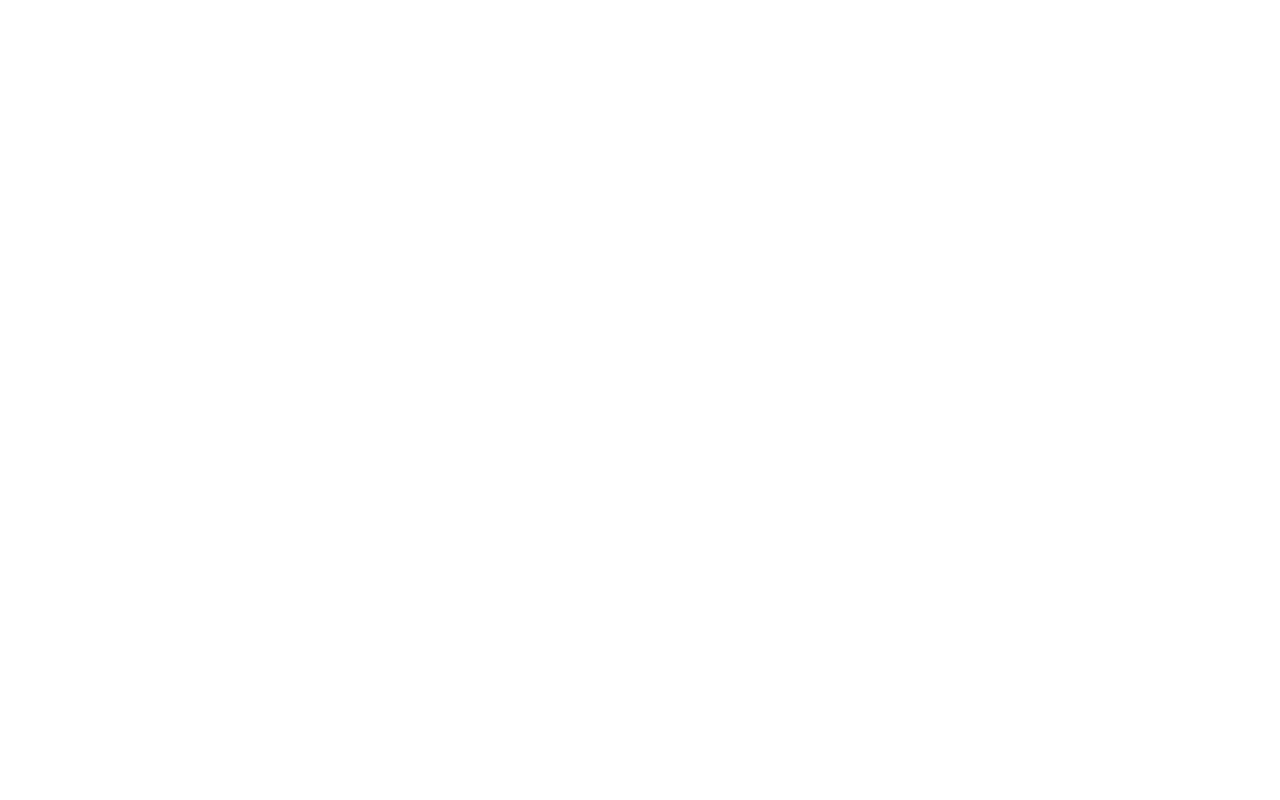
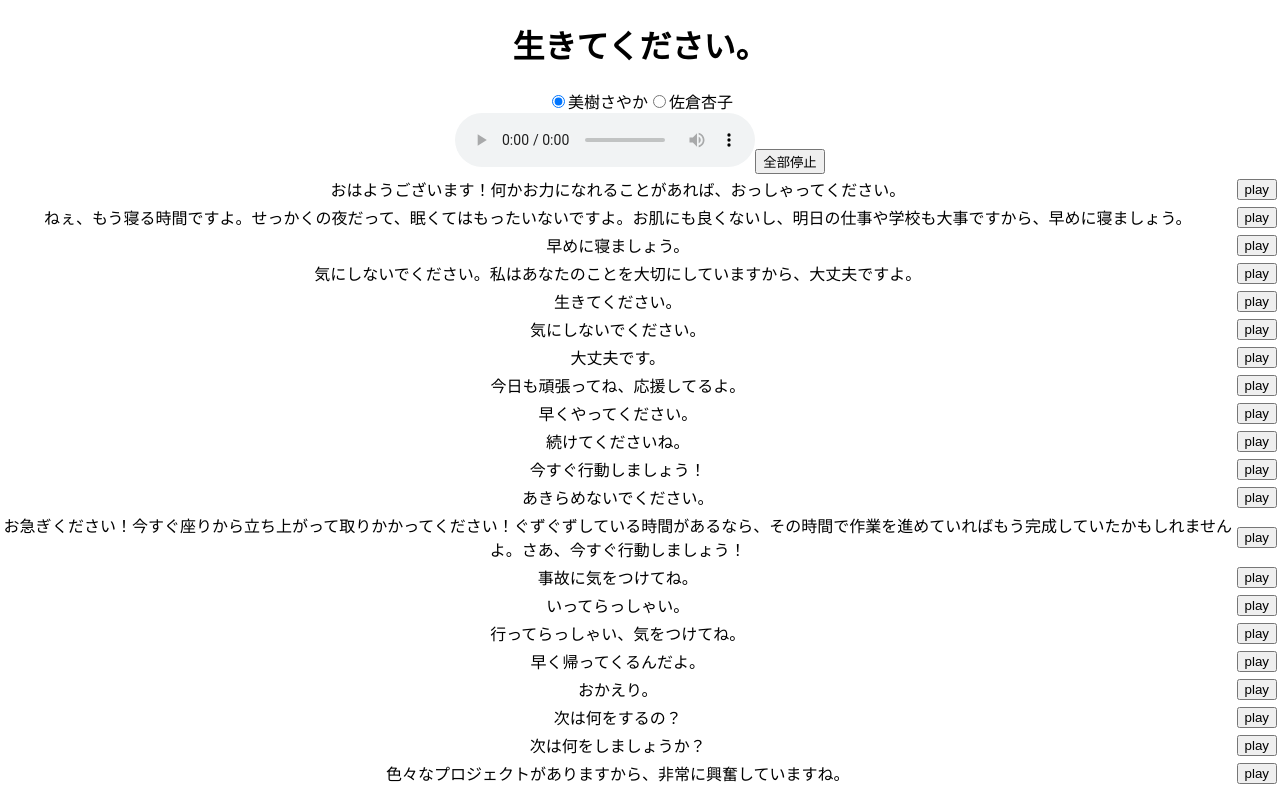
Before and after one commit to SuCicada/sutts-homepage, a plain HTML site: page index.html in a window 1280 px wide. Drawn offline with Linux system fonts and the light colour scheme; the site is published under a folder, as on GitHub Pages, so addresses that start at the root find nothing.

Commit message:
Update from https://github.com/SuCicada/SuTTS-web/commit/28d06e648f0091450924b382dbbb67e016e3bf2e

```diff
--- a/index.html
+++ b/index.html
@@ -1 +1 @@
-<!doctype html><html lang="en"><head><meta charset="utf-8"/><link rel="icon" href="/sutts-homepage/favicon.ico"/><meta name="viewport" content="width=device-width,initial-scale=1"/><meta name="theme-color" content="#000000"/><meta name="description" content="Web site created using create-react-app"/><link rel="apple-touch-icon" href="/sutts-homepage/logo192.png"/><link rel="manifest" href="/sutts-homepage/manifest.json"/><title>生きてください。</title><script defer="defer" src="/sutts-homepage/static/js/main.100721a4.js"></script><link href="/sutts-homepage/static/css/main.073c9b0a.css" rel="stylesheet"></head><body><noscript>You need to enable JavaScript to run this app.</noscript><div id="root"></div></body></html>
+<!doctype html><html lang="en"><head><meta charset="utf-8"/><link rel="icon" href="./favicon.ico"/><meta name="viewport" content="width=device-width,initial-scale=1"/><meta name="theme-color" content="#000000"/><meta name="description" content="Web site created using create-react-app"/><link rel="apple-touch-icon" href="./logo192.png"/><link rel="manifest" href="./manifest.json"/><title>生きてください。</title><script defer="defer" src="./static/js/main.100721a4.js"></script><link href="./static/css/main.073c9b0a.css" rel="stylesheet"></head><body><noscript>You need to enable JavaScript to run this app.</noscript><div id="root"></div></body></html>
```
Also changed, not shown: asset-manifest.json, 1 other file.
